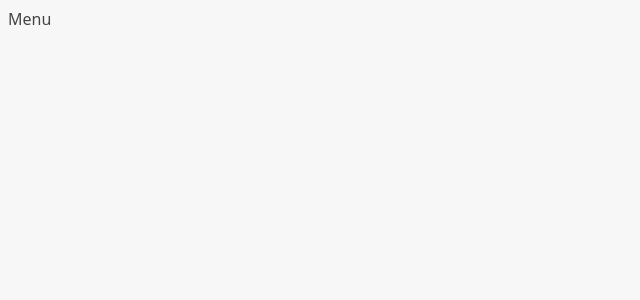
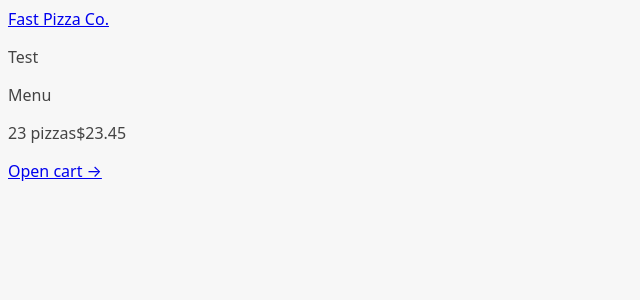
Before and after one commit to RoierS/fast-pizza, a React (Vite) app: page /menu in a window 1280 px wide. Shown: the top 300 px of the page, without its empty margins (0-640 px from the left). Built offline with nearby package versions, Linux system fonts and the light colour scheme.

Commit message:
feat: implement routing within app layout

```diff
--- a/src/features/cart/CartOverview.tsx
+++ b/src/features/cart/CartOverview.tsx
@@ -1,3 +1,5 @@
+import { Link } from 'react-router-dom';
+
 const CartOverview: React.FC = () => {
   return (
     <div>
@@ -5,7 +7,7 @@
         <span>23 pizzas</span>
         <span>$23.45</span>
       </p>
-      <a href="#">Open cart &rarr;</a>
+      <Link to="/cart">Open cart &rarr;</Link>
     </div>
   );
 };
--- /dev/null
+++ b/src/ui/AppLayout.tsx
@@ -0,0 +1,21 @@
+import { Outlet } from 'react-router-dom';
+
+import CartOverview from '@/features/cart/CartOverview';
+
+import Header from './Header';
+
+const AppLayout: React.FC = () => {
+  return (
+    <div>
+      <Header />
+
+      <main>
+        <Outlet />
+      </main>
+
+      <CartOverview />
+    </div>
+  );
+};
+
+export default AppLayout;
--- /dev/null
+++ b/src/ui/Header.tsx
@@ -0,0 +1,13 @@
+import { Link } from 'react-router-dom';
+
+const Header: React.FC = () => {
+  return (
+    <header>
+      <Link to="/">Fast Pizza Co.</Link>
+
+      <p>Test</p>
+    </header>
+  );
+};
+
+export default Header;
```
Also changed, not shown: src/App.tsx (+11 -5 lines).
